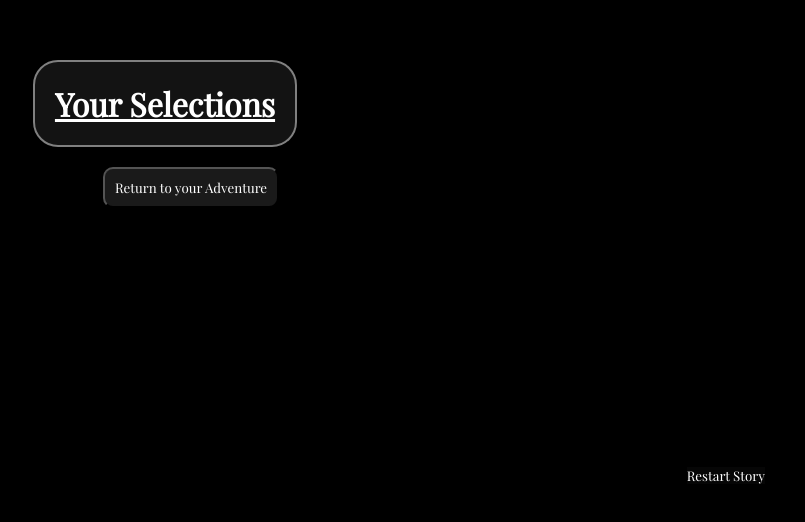
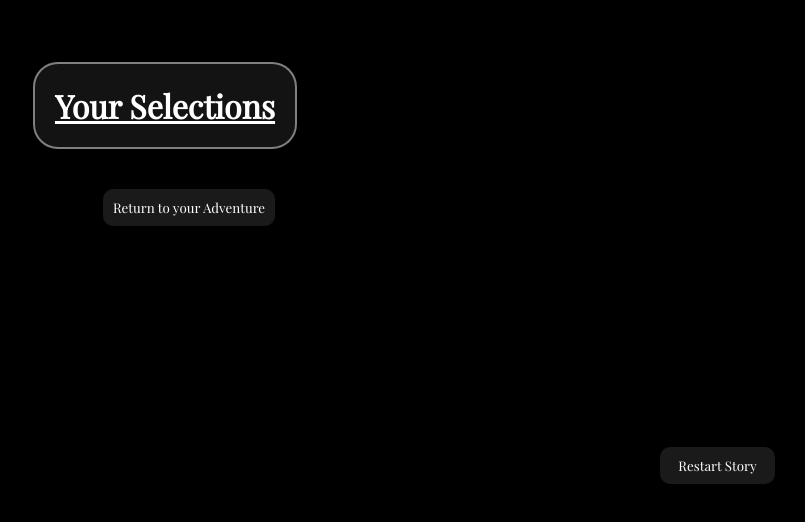
Before and after one commit to PeachyOmnivore/An-outdoor-adventure, a React (Vite) app: page /Selections in a window 1280 px wide. Shown: the part 276-798 px from the top of the page, without its empty margins (475-1280 px from the left). Built offline with nearby package versions, Linux system fonts and the light colour scheme; the HTML template or start-up script is replaced by a standard one.

Commit message:
Finished styling more buttons

```diff
--- a/src/App.css
+++ b/src/App.css
@@ -14,20 +14,6 @@ body {
     place-content: center;
 }
 
-/* RESTART BUTTON */
-.restart {
-    position: absolute;
-    right: 40px;
-    bottom: 40px;
-    background-color: rgba(255, 255, 255, 0.022);
-    color: white;
-    border: none;
-}
-
-.restart:hover {
-    color: red;
-}
-
 /* FIRST AND SECOND PAGE */
 .startAndName {
     display: grid;
@@ -38,7 +24,7 @@ width: 600px;
     padding: 80px;
 
     color: white;
-background: radial-gradient( closest-side, rgba(255, 224, 187, 0.203),rgba(250, 195, 127, 0.197), rgb(0, 0, 0));
+    background: radial-gradient(closest-side, rgba(255, 224, 187, 0.203), rgba(250, 195, 127, 0.197), rgb(0, 0, 0));
     text-align: center;
     font-size: 30px;
 
@@ -50,7 +36,7 @@ font-size: 30px;
     padding: 80px;
 
     color: white;
-    background: radial-gradient( closest-side, rgba(255, 224, 187, 0.203),rgba(250, 195, 127, 0.197), rgb(0, 0, 0));
+    background: radial-gradient(closest-side, rgba(255, 224, 187, 0.203), rgba(250, 195, 127, 0.197), rgb(0, 0, 0));
     text-align: center;
     font-size: 30px;
 }
@@ -115,7 +101,7 @@ font-size: 30px;
     visibility: hidden;
 } */
 
-.selections:hover{
+.selections:hover {
     background-color: rgba(248, 77, 15, 0.571);
     transform: scale(1.1);
 }
@@ -125,8 +111,50 @@ font-size: 30px;
     transform: scale(1);
 }
 
+/* YOUR SELECTION BUTTON */
+.yourSelections {
+    position: absolute;
+    bottom: 100px;
+    right: 30px;
+
+    color: white;
+    background-color: rgba(128, 128, 128, 0.203);
+
+    border: none;
+    padding: 10px;
+    width: 115px;
+    border-radius: 10px;
+}
+
+.yourSelections:hover {
+    transform: scale(1.02);
+    box-shadow: rgba(250, 195, 127, 0.5) 0px 0px 20px;
+}
+
+
+/* RESTART BUTTON */
+.restart {
+    position: absolute;
+    bottom: 40px;
+    right: 30px;
+
+    background-color: rgba(128, 128, 128, 0.203);
+    color: white;
+
+    border: none;
+    width: 115px;
+    padding: 10px;
+    border-radius: 10px;
+}
+
+.restart:hover {
+    color: red;
+    transform: scale(1.02);
+    box-shadow: rgba(254, 74, 74, 0.197) 0px 0px 20px;
+}
+
 /* SELECTIONS PAGE */
-.selectionsPage{
+.selectionsPage {
     color: white;
     background-color: rgba(128, 128, 128, 0.145);
     padding: 20px;
@@ -136,8 +164,8 @@ font-size: 30px;
 }
 
 .selectionsPage:hover {
-    transform: scale(1.06);
-    box-shadow: rgba(246, 182, 62, 0.542) 0px 0px 80px;
+    transform: scale(1.04);
+    box-shadow: rgba(250, 195, 127, 0.487) 0px 0px 80px;
 }
 
 .selectionsPage h1 {
@@ -145,24 +173,23 @@ font-size: 30px;
     text-decoration: underline;
 }
 
-
-
 .returnButton {
     position: relative;
-    top: 20px;
+    top: 40px;
     left: 70px;
     color: white;
     background-color: rgba(128, 128, 128, 0.203);
+    border: none;
     padding: 10px;
     border-radius: 10px;
 }
 
-.returnButton:hover{
+.returnButton:hover {
     transform: scale(1.02);
-    box-shadow: rgba(246, 182, 62, 0.542) 0px 0px 20px;
+    box-shadow: rgba(250, 195, 127, 0.524) 0px 0px 20px;
 }
 
-.selectionItems{
+.selectionItems {
     list-style: none;
     margin-top: 10px;
 }
--- a/src/Components/adventure.jsx
+++ b/src/Components/adventure.jsx
@@ -80,7 +80,7 @@ export default function Adventure({ story, setStory, resetStory }) {
                     })}
                 </div>
             </div>
-            <Link to="/Selections"><button>Your Selections</button></Link>
+            <Link  to="/Selections"><button className="yourSelections">Your Selections</button></Link>
         </>
     )
 }
```
Lines whose indentation alone changed are shown as unchanged.
